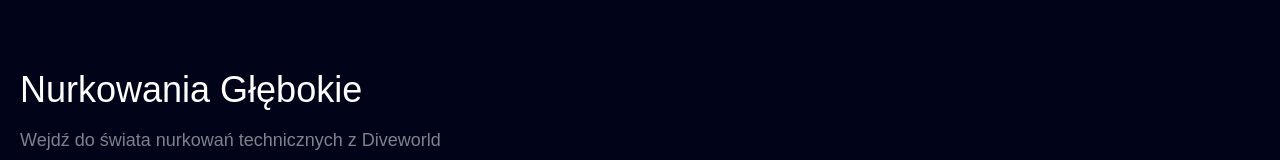
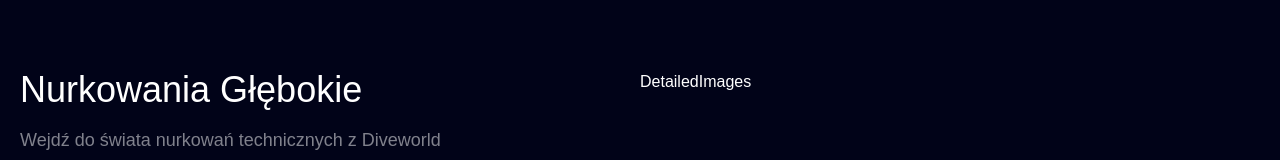
Before and after one commit to MattFvnDev/Diveworld, a React (Vite) app: page /oferta/nurkowania-glebokie in a window 1280 px wide. Shown: the part 170-330 px from the top of the page. Built offline with nearby package versions, Linux system fonts and the light colour scheme.

Commit message:
DetailedImages imports

```diff
--- /dev/null
+++ b/src/components/DetailedImages.jsx
@@ -0,0 +1,9 @@
+import React from 'react'
+
+const DetailedImages = () => {
+  return (
+    <div>DetailedImages</div>
+  )
+}
+
+export default DetailedImages
--- a/src/components/index.js
+++ b/src/components/index.js
@@ -25,6 +25,7 @@ import FeaturesList from "./FeaturesList"
 import Trending from "./Trending"
 import Tag from "./Tag"
 import Heading from "./Heading"
+import DetailedImages from "./DetailedImages"
 
 export {
   Header,
@@ -53,5 +54,6 @@ export {
   FeaturesList,
   Trending,
   Tag,
-  Heading
+  Heading,
+  DetailedImages
 }
--- a/src/pages/DetailedOffer.jsx
+++ b/src/pages/DetailedOffer.jsx
@@ -1,4 +1,4 @@
-import { Card, PagesHeader } from "../components"
+import { Card, PagesHeader, DetailedImages } from "../components"
 import { useParams } from "react-router-dom"
 import { diveWorldOffers } from "../constants"
 import { check } from "../assets"
@@ -35,7 +35,9 @@ const DetailedOffer = () => {
                   ))}
                 </ul>
               </Card>
-
+              <div className="flex flex-col justify-between">
+                <DetailedImages />
+              </div>
             </div>
           </section>
         ))}
```
